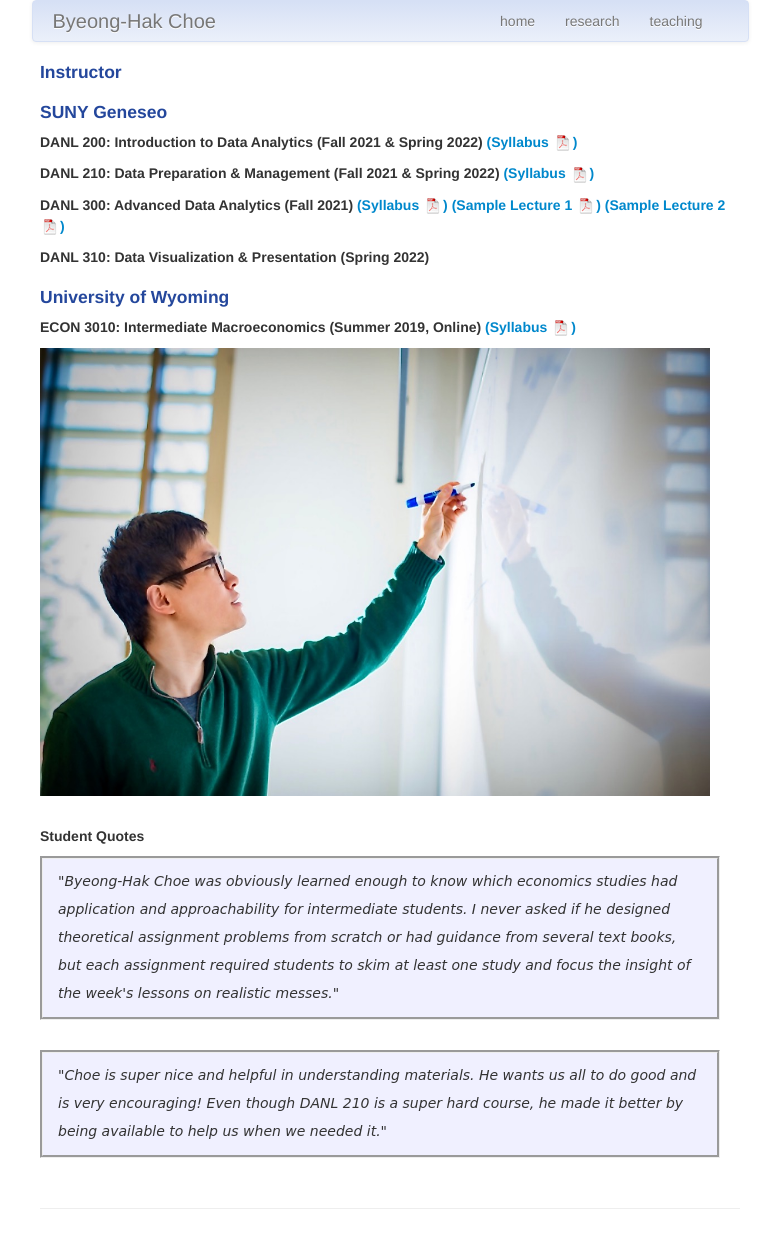
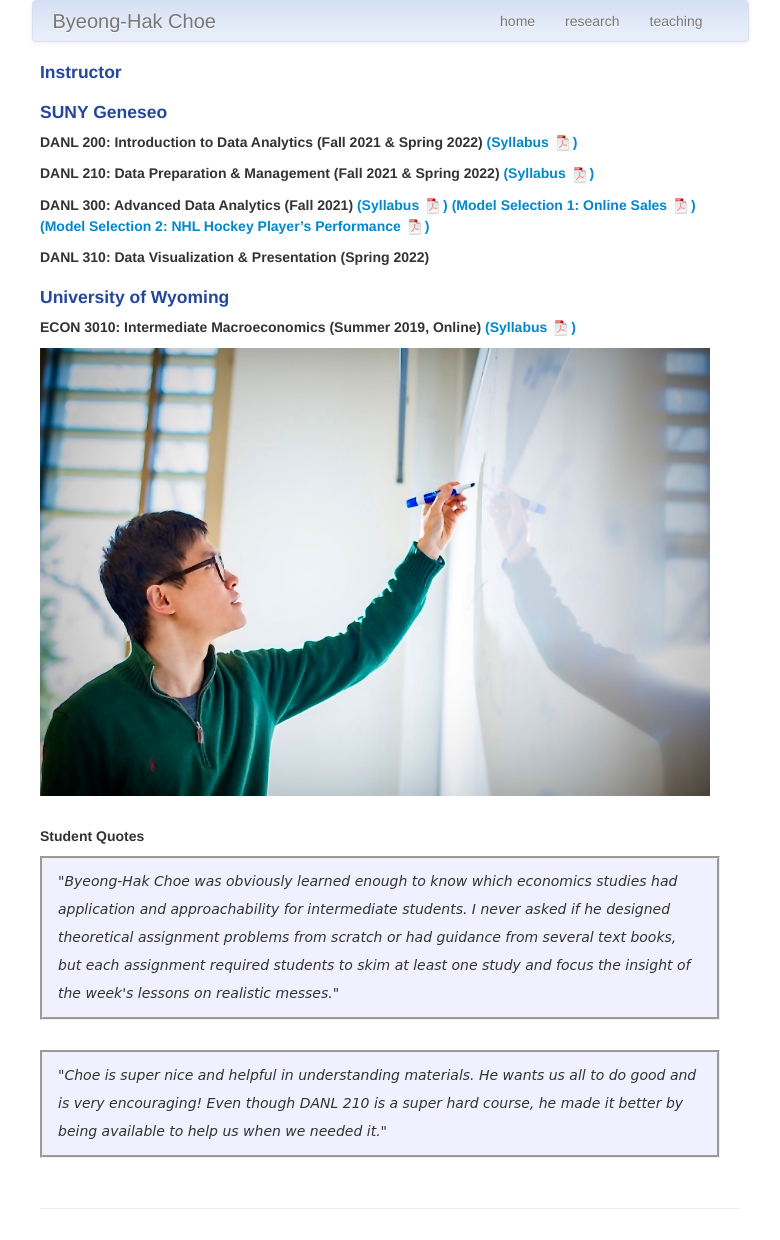
Before and after one commit to Erikwoj/bcecon.github.io, a Jekyll site: the page built from pages/teaching.md, in a window 1280 px wide. Shown: the whole page, without its empty margins (250-1030 px from the left). Built offline with Jekyll 4.4.1, drawn with Linux system fonts in a browser that asks for light colours.

Commit message:
Update teaching.md

```diff
--- a/pages/teaching.md
+++ b/pages/teaching.md
@@ -21,7 +21,7 @@
 
 ##### <strong>DANL 210: Data Preparation & Management</strong> (Fall 2021 & Spring 2022) <a href="https://drive.google.com/file/d/1KaKCBe1Cib5mga7fk4f9X0DIJCyuMQa_/view?usp=sharing"> (Syllabus ![paper as pdf]({{ BASE_PATH }}/pages/icons16/pdf-icon.png))</a>
 
-##### <strong>DANL 300: Advanced Data Analytics</strong> (Fall 2021) <a href="https://drive.google.com/file/d/1OpA6iFgd5pzUFHt5Zns0EOwa4KKo37dM/view?usp=sharing"> (Syllabus ![paper as pdf]({{ BASE_PATH }}/pages/icons16/pdf-icon.png))</a> <a href="https://drive.google.com/file/d/1i447APxZT9LeoqMjmeu-nIj2HmdJHTwo/view?usp=sharing"> (Sample Lecture 1 ![paper as pdf]({{ BASE_PATH }}/pages/icons16/pdf-icon.png))</a> <a href="https://drive.google.com/file/d/1nwMxshvZ_PiBCig6ltk31tA0G42KHtp8/view?usp=sharing"> (Sample Lecture 2 ![paper as pdf]({{ BASE_PATH }}/pages/icons16/pdf-icon.png))</a>
+##### <strong>DANL 300: Advanced Data Analytics</strong> (Fall 2021) <a href="https://drive.google.com/file/d/1OpA6iFgd5pzUFHt5Zns0EOwa4KKo37dM/view?usp=sharing"> (Syllabus ![paper as pdf]({{ BASE_PATH }}/pages/icons16/pdf-icon.png))</a> <a href="https://drive.google.com/file/d/1i447APxZT9LeoqMjmeu-nIj2HmdJHTwo/view?usp=sharing"> (Model Selection 1: Online Sales ![paper as pdf]({{ BASE_PATH }}/pages/icons16/pdf-icon.png))</a> <a href="https://drive.google.com/file/d/1nwMxshvZ_PiBCig6ltk31tA0G42KHtp8/view?usp=sharing"> (Model Selection 2: NHL Hockey Player's Performance ![paper as pdf]({{ BASE_PATH }}/pages/icons16/pdf-icon.png))</a>
 
 ##### <strong>DANL 310: Data Visualization & Presentation</strong> (Spring 2022)
 
```
